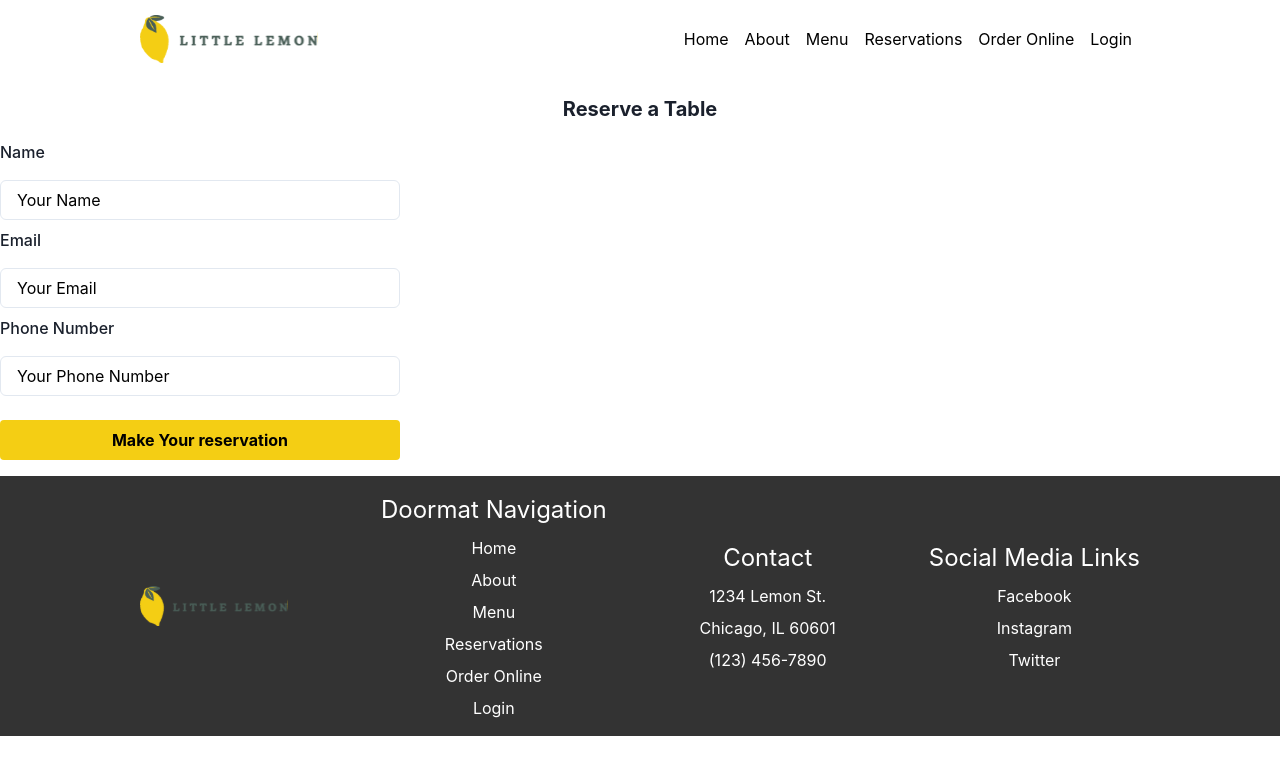
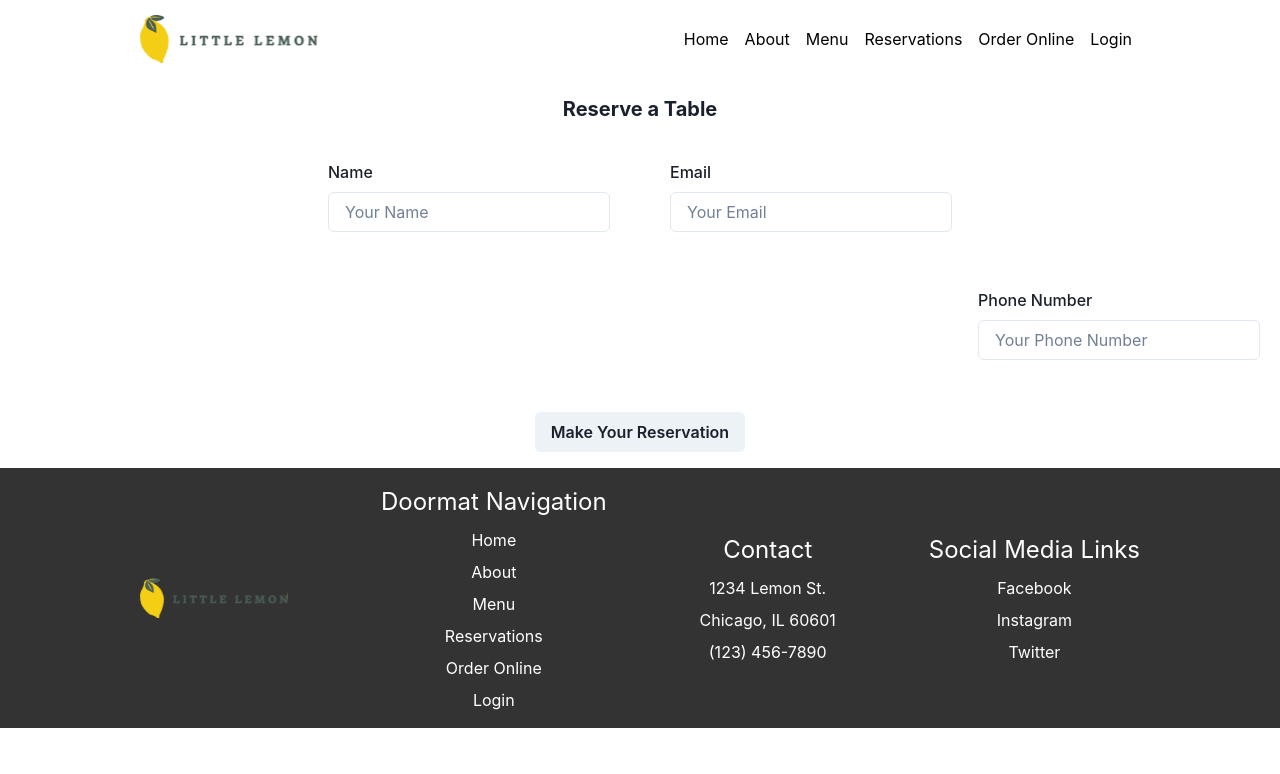
Before and after one commit to mflavel/react-Capstone, a React (Create React App) app in the folder little-lemon/: page /bookingform in a window 1280 px wide. Shown: the top 774 px of the page. Built offline with nearby package versions, Linux system fonts and the light colour scheme.

Commit message:
restructured reservation page

```diff
--- a/little-lemon/src/Css/bookingForm.css
+++ b/little-lemon/src/Css/bookingForm.css
@@ -1,4 +1,3 @@
-
 .booking{
   background-color:  #495e57;
   padding: 20px
@@ -11,34 +10,27 @@
   color: #000; /* black text */
   border: 1px solid #ccc;
   border-radius: 6px;
-  padding: 8px;
 }
+
+
+
 
 .booking .chakra-form__label {
   font-size: 18px !important;
   font-weight: 600; /* slightly bold */
   color: #ffffff; /* optional */
 }
-/* Each pair of fields on one row */
-.form-row {
-  display: flex;
-  justify-content: space-between;
-  gap: 1rem; /* space between the two fields */
-  width: 100%;
-}
+
+
+
 
 /* Each field’s container */
 .form-group {
-  flex: 1;              /* each takes up equal space */
+  /* make each group a fixed column so pairs align consistently */
+  flex: 25% 0 25%;
   display: flex;
   flex-direction: column;
-  margin: 50px;
-}
-
-/* Ensure inputs/selects stretch full width */
-.form-group input,
-.form-group select {
-  width: 100%;
+  margin: 20px;
 }
 
 /* Optional: small red error text */
@@ -47,25 +39,10 @@
   font-size: 12px;
 }
 
-
-/* force inputs & selects to keep white background */
-.booking-container input,
-.booking-container select,
-.booking-container textarea,
-.booking-container .chakra-input,
-.booking-container .chakra-select__wrapper {
-  background-color: #ffffff; /* white inputs */
-  color: #000;               /* keep text readable */
-  border-radius: 6px;
+#button{
+   background-color: #f4ce14;
 }
 
-/* placeholder color — make placeholders appear black like other text */
-.booking-container input::placeholder,
-.booking-container select::placeholder,
-.booking-container textarea::placeholder {
-  color: #000 !important;
-  opacity: 1; /* ensure consistent visibility across browsers */
-}
 
 .booking-page {
   display: flex;
@@ -76,12 +53,16 @@
   width: 100%;
 }
 
-
 /* keep form a reasonable width */
 .booking-page form {
+  display: flex;
+  flex-direction: column;
   width: 100%;
-  max-width: 420px; /* change width as needed */
+  max-width: 980px;
+  margin: 0 auto;
+  align-items: stretch;  /* allow rows to span the full width */
 }
+
 
 /* conformation styles */
 .conformation-page {
@@ -104,3 +85,81 @@
     font-size:25px;
     padding-bottom: 10px;
 }
+
+
+
+
+/* Layout rows */
+.form-row {
+  display: flex;
+  gap: 20px;
+  /* center the pair of inputs as a group */
+  justify-content: center;
+  width: 100%;
+}
+
+/* Imported row: position date/guests and time/occasion at quarter points */
+.form-row.imported-row {
+  align-items: flex-start; /* allow booking-info grid to align properly */
+  /* keep imported row spaced (booking-info + phone) across the row
+     so the special 33% positioning for booking-info continues to work */
+  justify-content: space-between;
+}
+
+.booking-info {
+  /* Position the two columns so their approximate centers sit at 33% and 67%
+     from the left. We make the block 34% wide and offset it 33% from the left
+     so the left edge is at 33% and the right edge is at ~67% of the container. */
+  width: 34%;
+  margin-left: 33%;
+  display: grid;
+  grid-template-columns: 1fr 1fr; /* left column (date/guests), right column (time/occasion) */
+  gap: 0.25rem 1rem;
+  color: #ffffff; /* ensure visible on dark background */
+}
+
+.booking-info p { margin: 0.15rem 0; }
+
+/* Put Date and Guests in the left column */
+.booking-info p:nth-child(1),
+.booking-info p:nth-child(4) {
+  grid-column: 1;
+  text-align: left;
+}
+
+/* Put Time and Occasion in the right column and align them right */
+.booking-info p:nth-child(2),
+.booking-info p:nth-child(3) {
+  grid-column: 2;
+  text-align: right;
+}
+
+/* Small screens: stack everything and remove margins */
+@media (max-width: 720px) {
+  .booking-info {
+    width: 100%;
+    margin-left: 0;
+    grid-template-columns: 1fr;
+  }
+  .booking-info p:nth-child(2), .booking-info p:nth-child(3) { text-align: left; }
+  .form-row { gap: 12px; }
+}
+
+/* Summary block below */
+.booking-summary {
+  background-color: #f4f4f4;
+  padding: 10px;
+  border-radius: 8px;
+  width: 100%;
+}
+
+.booking-summary p {
+  margin: 4px 0;
+  font-size: 14px;
+}
+
+
+.booking .input-booking {
+  width: 200px; /* override the .form-group input width */
+  height: 70px;
+}
--- a/little-lemon/src/pages/BookingForm.js
+++ b/little-lemon/src/pages/BookingForm.js
@@ -4,84 +4,21 @@ import * as Yup from 'yup';
 import { useNavigate } from 'react-router-dom';
 import '../Css/bookingForm.css';
 import { useFormik } from "formik";
+import { useLocation } from "react-router-dom";
 
 
 const BookingForm = () => {
     // helper to get today's date in YYYY-MM-DD for the date input
-    const getTodaysDate = () => {
-        const d = new Date();
-        const yyyy = d.getFullYear();
-        const mm = String(d.getMonth() + 1).padStart(2, '0');
-        const dd = String(d.getDate()).padStart(2, '0');
-        return `${yyyy}-${mm}-${dd}`;
-    };
-
-    const initialDate = getTodaysDate();
+    const { state } = useLocation();
     const navigate = useNavigate();
 
     // availableTimes is loaded via fetchData so it can vary by date
     const [availableTimes, setAvailableTimes] = useState([]);
     const partyOccasion = ['Birthday', 'Anniversary', 'Other'];
 
-    // Simulated fetch function that returns available times for a given date.
-    // Replace this with a real API call (fetch/axios) as needed.
-    const fetchData = (selectedDate) => {
-        const baseTimes = ['17:00', '18:00', '19:00', '20:00', '21:00', '22:00'];
-        return new Promise((resolve) => {
-            // simple deterministic filter based on day-of-month so results vary by date
-            const dateToUse = selectedDate || getTodaysDate();
-            const day = new Date(dateToUse).getDate();
-            const filtered = baseTimes.filter((_, i) => ((i + day) % 2) === 0);
-            // ensure there is at least one time available
-            const result = filtered.length ? filtered : baseTimes;
-            setTimeout(() => resolve(result), 200);
-        });
-    };
 
-    // when the component mounts, fetch available times for today's date
-    useEffect(() => {
-        let mounted = true;
-        fetchData(initialDate).then((times) => {
-            if (mounted) setAvailableTimes(times);
-        });
-        return () => { mounted = false; };
-    }, []);
-
-    // helper used from inside Formik to refresh available times when date changes
-    const refreshTimesForDate = async (selectedDate, setFieldValue) => {
-        const times = await fetchData(selectedDate);
-        setAvailableTimes(times);
-        if (typeof setFieldValue === 'function') setFieldValue('time', '');
-    };
-
-    // Yup validation schema (no past dates)
-    const minDate = new Date();
-    minDate.setHours(0, 0, 0, 0);
     const validationSchema = Yup.object().shape({
-        date: Yup.date()
-            .transform((value, originalValue) => {
-                // If already a Date instance, keep it
-                if (originalValue instanceof Date && !isNaN(originalValue)) return originalValue;
-                if (!originalValue) return null;
-                // If the original value is an ISO datetime or already contains a time
-                if (typeof originalValue === 'string' && (originalValue.includes('T') || originalValue.endsWith('Z'))) {
-                    const parsed = new Date(originalValue);
-                    return isNaN(parsed.getTime()) ? null : parsed;
-                }
-                // For plain YYYY-MM-DD strings from date inputs, append time to avoid timezone shift
-                if (typeof originalValue === 'string') {
-                    const parsed = new Date(originalValue + 'T00:00:00');
-                    return isNaN(parsed.getTime()) ? null : parsed;
-                }
-                return null;
-            })
             //error message for invalid infomation
-            .typeError('Invalid date')
-            .required('Required')
-            .min(minDate, 'Date cannot be in the past'),
-        time: Yup.string().required('Please select a time'),
-        guests: Yup.number().required('Required').min(1, 'At least 1 guest').max(10, 'At most 10 guests'),
-        occasion: Yup.string().required('Please select an occasion'),
         name: Yup.string().required('Name is required').min(2, 'Name is too short'),
         email: Yup.string().required('Email is required').email('Invalid email'),
         phone: Yup.string().required('Phone is required').matches(/^[0-9+()\-\s]{7,}$/, 'Invalid phone number')
@@ -95,10 +32,6 @@ const BookingForm = () => {
     // Use Formik for form state and validation
     const formik = useFormik({
         initialValues: {
-            date: initialDate,
-            time: '',
-            guests: 1,
-            occasion: 'Birthday',
             name: '',
             email: '',
             phone: ''
@@ -140,26 +73,29 @@ const BookingForm = () => {
         // booking form
         <div className="booking-container" >
             <h1 style={{ textAlign: 'center', margin: '1rem 0', fontSize: '20px' }}><b>Reserve a Table</b></h1>
-            <form className="booking-contact" onSubmit={formik.handleSubmit} style={{ display: 'grid', maxWidth: '400px', gap: '8px' }}>
-                {/* Contact information inputs */}
-                <FormLabel htmlFor="Name">Name</FormLabel>
+           <form className="booking-page" onSubmit={formik.handleSubmit}>
+            {/* Row 1: Name + Email */}
+            <div className="form-row">
+            <div className="form-group">
+                <FormLabel htmlFor="name">Name</FormLabel>
                 <Input
-                    className="input-booking"
                 type="text"
                 id="name"
                 name="name"
                 placeholder="Your Name"
+
                 value={formik.values.name}
                 onChange={formik.handleChange}
                 onBlur={formik.handleBlur}
                 />
-                {/* error message */}
-                {formik.touched.name && formik.errors.name && <div style={{ color: 'red', fontSize: '12px' }}>{formik.errors.name}</div>}
+                {formik.touched.name && formik.errors.name && (
+                <div className="error">{formik.errors.name}</div>
+                )}
+            </div>
 
-                {/* Email input */}
-                <FormLabel htmlFor="Email">Email</FormLabel>
+            <div className="form-group">
+                <FormLabel htmlFor="email">Email</FormLabel>
                 <Input
-                    className="input-booking"
                 type="email"
                 id="email"
                 name="email"
@@ -168,13 +104,24 @@ const BookingForm = () => {
                 onChange={formik.handleChange}
                 onBlur={formik.handleBlur}
                 />
-                {/* error message */}
-                {formik.touched.email && formik.errors.email && <div style={{ color: 'red', fontSize: '12px' }}>{formik.errors.email}</div>}
+                {formik.touched.email && formik.errors.email && (
+                <div className="error">{formik.errors.email}</div>
+                )}
+                </div>
+            </div>
 
-                {/* Phone input */}
-                <FormLabel htmlFor="Phone">Phone Number</FormLabel>
+            {/* Row 2: Imported data + phone number */}
+            <div className="form-row imported-row">
+                <div className="booking-info">
+                <p><strong>Date:</strong> {state?.date}</p>
+                <p><strong>Time:</strong> {state?.time}</p>
+                <p><strong>Occasion:</strong> {state?.occasion}</p>
+                <p><strong>Guests:</strong> {state?.guests}</p>
+                </div>
+
+                <div className="form-group phone-group">
+                <FormLabel htmlFor="phone">Phone Number</FormLabel>
                 <Input
-                    className="input-booking"
                     type="tel"
                     id="phone"
                     name="phone"
@@ -183,18 +130,17 @@ const BookingForm = () => {
                     onChange={formik.handleChange}
                     onBlur={formik.handleBlur}
                 />
-                {/* error message */}
-                {formik.touched.phone && formik.errors.phone && <div style={{ color: 'red', fontSize: '12px' }}>{formik.errors.phone}</div>}
+                {formik.touched.phone && formik.errors.phone && (
+                    <div className="error">{formik.errors.phone}</div>
+                )}
+                </div>
+            </div>
 
-                <Button
-                    type="submit"
-                    style={buttonStyle}
-                    onClick={() => {
-                        setClicked(true);
-                        setTimeout(() => setClicked(false), 200);
-                    }}
-                >Make Your reservation</Button>
+            <Button type="submit" className="reserve-btn">
+                Make Your Reservation
+            </Button>
             </form>
+
                        {/* conformation pop up */}
             {showConfirm && (
                 <div style={{
--- a/little-lemon/src/pages/Reservations.js
+++ b/little-lemon/src/pages/Reservations.js
@@ -5,6 +5,7 @@ import { useNavigate } from 'react-router-dom';
 import '../Css/bookingForm.css';
 import { useFormik } from "formik";
 import { Link } from 'react-router-dom';
+
 
 
 
@@ -98,16 +99,11 @@ const Reservation = () => {
             time: '',
             guests: 1,
             occasion: 'Birthday',
-            name: '',
-            email: '',
-            phone: ''
         },
         validationSchema,
         onSubmit: (values) => {
-            // show confirmation dialog with validated values
-            setPendingPayload(values);
-            setShowConfirm(true);
-        }
+            navigate("/BookingForm", { state: values }); // 👈 send data here
+        },
     });
 
 
@@ -144,6 +140,7 @@ const Reservation = () => {
         id="time"
         name="time"
         placeholder="Select time"
+        width="200px"
         value={formik.values.time}
         onChange={formik.handleChange}
         onBlur={formik.handleBlur}
@@ -187,6 +184,7 @@ const Reservation = () => {
         className="input-booking"
         id="occasion"
         name="occasion"
+        width="200px"
         value={formik.values.occasion}
         onChange={formik.handleChange}
         onBlur={formik.handleBlur}
@@ -203,9 +201,9 @@ const Reservation = () => {
     </div>
   </div>
 
-  <Link to="/BookingForm">
-    <button className="reserve-btn">Reserve a Table</button>
-  </Link>
+    <Button type="submit" className="reserve-button" id="button">
+        Reserve a Table
+    </Button>
 </form>
 
             </div>
```
Lines whose indentation alone changed are shown as unchanged.
